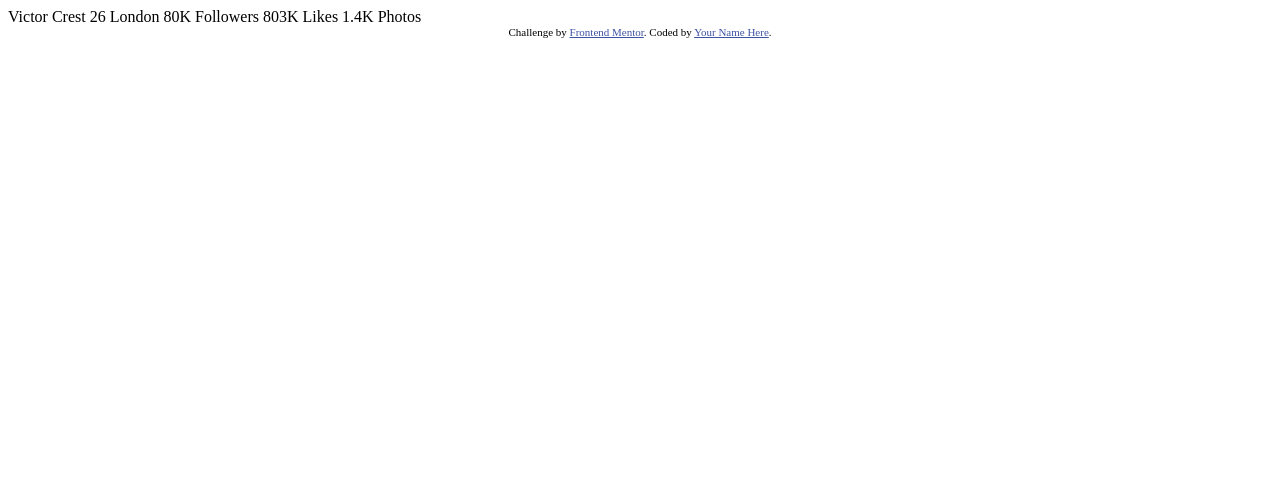
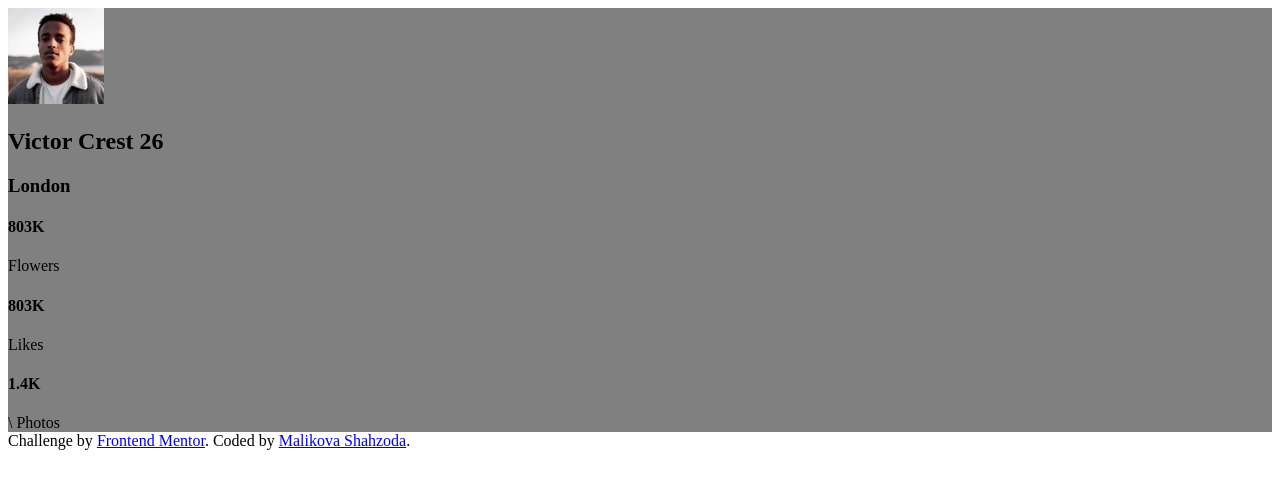
Before and after one commit to malikova2005/profile-card-component, a website: page profile-card-component-main/index.html in a window 1280 px wide. Drawn offline with Linux system fonts and the light colour scheme.

Commit message:
install sass

```diff
--- a/profile-card-component-main/index.html
+++ b/profile-card-component-main/index.html
@@ -1,35 +1,61 @@
 <!DOCTYPE html>
 <html lang="en">
   <head>
-  <meta charset="UTF-8">
-  <meta name="viewport" content="width=device-width, initial-scale=1.0"> <!-- displays site properly based on user's device -->
+    <meta charset="UTF-8" />
+    <meta name="viewport" content="width=device-width, initial-scale=1.0" />
 
-  <link rel="icon" type="image/png" sizes="32x32" href="./images/favicon-32x32.png">
-
+    <link
+      rel="icon"
+      type="image/png"
+      sizes="32x32"
+      href="./images/favicon-32x32.png"
+    />
+    <link rel="stylesheet" href="./sass/style.css" />
     <title>Frontend Mentor | Profile card component</title>
 
-  <!-- Feel free to remove these styles or customise in your own stylesheet 👍 -->
-  <style>
-    .attribution { font-size: 11px; text-align: center; }
-    .attribution a { color: hsl(228, 45%, 44%); }
-  </style>
+    <link rel="preconnect" href="https://fonts.googleapis.com" />
+    <link rel="preconnect" href="https://fonts.gstatic.com" crossorigin />
+    <link
+      href="https://fonts.googleapis.com/css2?family=Kumbh+Sans:wght@700&display=swap"
+      rel="stylesheet"
+    />
   </head>
   <body>
-  Victor Crest
-  26
-  London
+    <section class="section">
+      <div class="wrapper">
+        <div class="inner-section">
+          <div class="card">
+            <div class="card__top"></div>
 
-  80K
-  Followers
-
-  803K
-  Likes
-
-  1.4K
-  Photos
+            <div class="card__img">
+              <img src="./images/image-victor.jpg" alt="" />
+            </div>
+            <div class="card__body">
+              <div class="user">
+              <h2 class="user__name">Victor Crest <span class="age">26</span></h2>
+              <h3 class="user__city">London</h3>
+            </div>
+              <div class="card__statistics">
+                <div class="statistic">
+                  <h4 class="statistic__title">803K</h4>
+                  <span class="statistic__text">Flowers</span>
+                  <h4 class="statistic__title">803K</h4>
+                  <span class="statistic__text">Likes</span>
+                  <h4 class="statistic__title">1.4K</h4>\
+                  <span class="statistic__text">Photos</span>
+                </div>
+              </div>
+            </div>
+          </div>
+        </div>
+      </div>
+    </section>
     <div class="attribution">
-    Challenge by <a href="https://www.frontendmentor.io?ref=challenge" target="_blank">Frontend Mentor</a>.
-    Coded by <a href="#">Your Name Here</a>.
+      Challenge by
+      <a href="https://www.frontendmentor.io?ref=challenge" target="_blank"
+        >Frontend Mentor</a
+      >. Coded by
+      <a href="https://github.com/malikova2005/">Malikova Shahzoda</a>.
     </div>
   </body>
 </html>
--- /dev/null
+++ b/profile-card-component-main/sass/style.scss
@@ -0,0 +1,33 @@
+.section {
+    background: grey;
+}
+.wrapper {
+}
+.inner-section {
+}
+.card {
+}
+.card__top {
+}
+.card__img {
+}
+.card__body {
+}
+.user {
+}
+.user__name {
+}
+.age {
+}
+.user__city {
+}
+.card__statistics {
+}
+.statistic {
+}
+.statistic__title {
+}
+.statistic__text {
+}
+.attribution {
+}
--- a/profile-card-component-main/style-guide.md
+++ /dev/null
@@ -1,31 +0,0 @@
-# Front-end Style Guide
-
-## Layout
-
-The designs were created to the following widths:
-
-- Mobile: 375px
-- Desktop: 1440px
-
-## Colors
-
-### Primary
-
-Dark cyan: hsl(185, 75%, 39%)
-Very dark desaturated blue: hsl(229, 23%, 23%)
-Dark grayish blue: hsl(227, 10%, 46%)
-
-### Neutral
-
-Dark gray: hsl(0, 0%, 59%)
-
-## Typography
-
-### Body Copy
-
-- Font size (name and stats): 18px
-
-### Font
-
-- Family: [Kumbh Sans](https://fonts.google.com/specimen/Kumbh+Sans)
-- Weights: 400, 700
```
Also changed, not shown: profile-card-component-main/package.json (added, +12 -0 lines), profile-card-component-main/normalize.css (added), profile-card-component-main/sass/style.css (added), 2 other files. Lines whose indentation alone changed are shown as unchanged.
